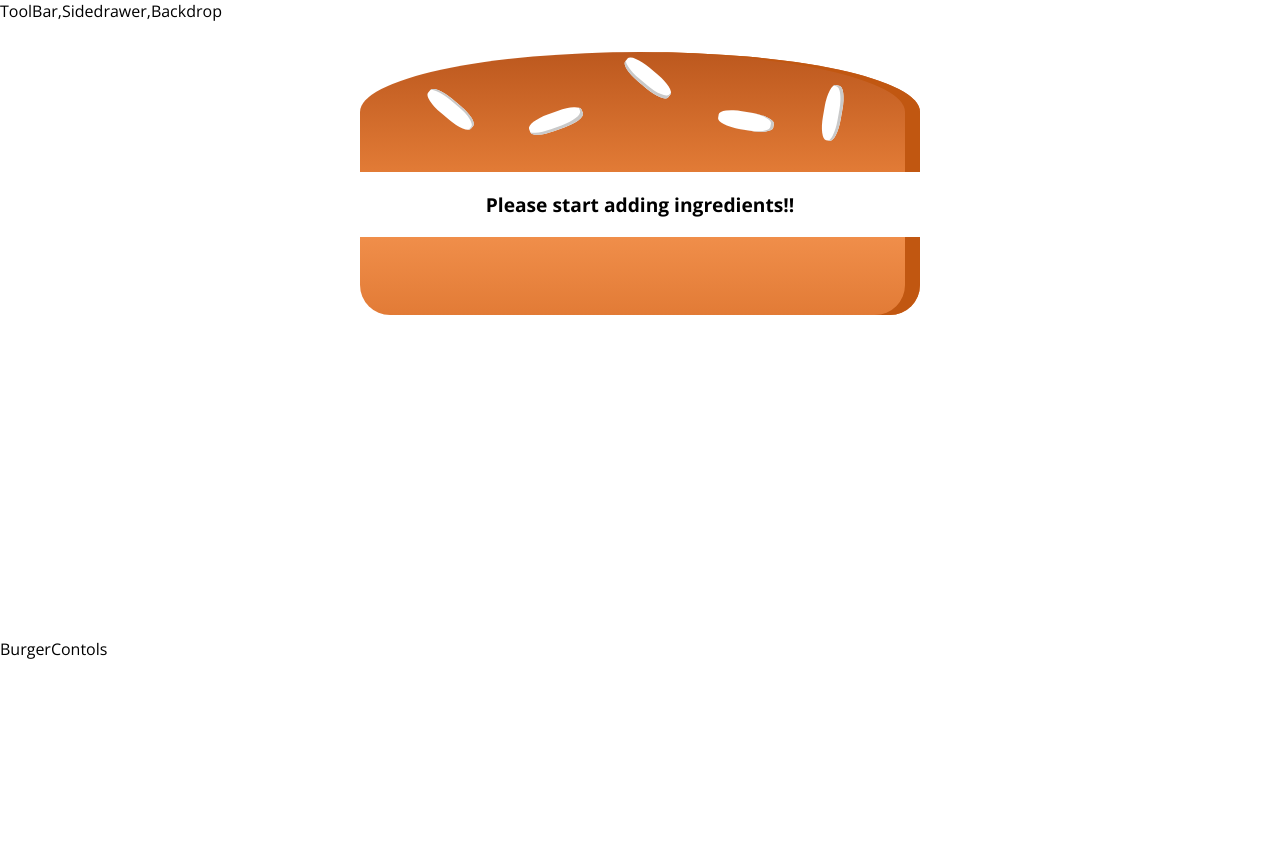
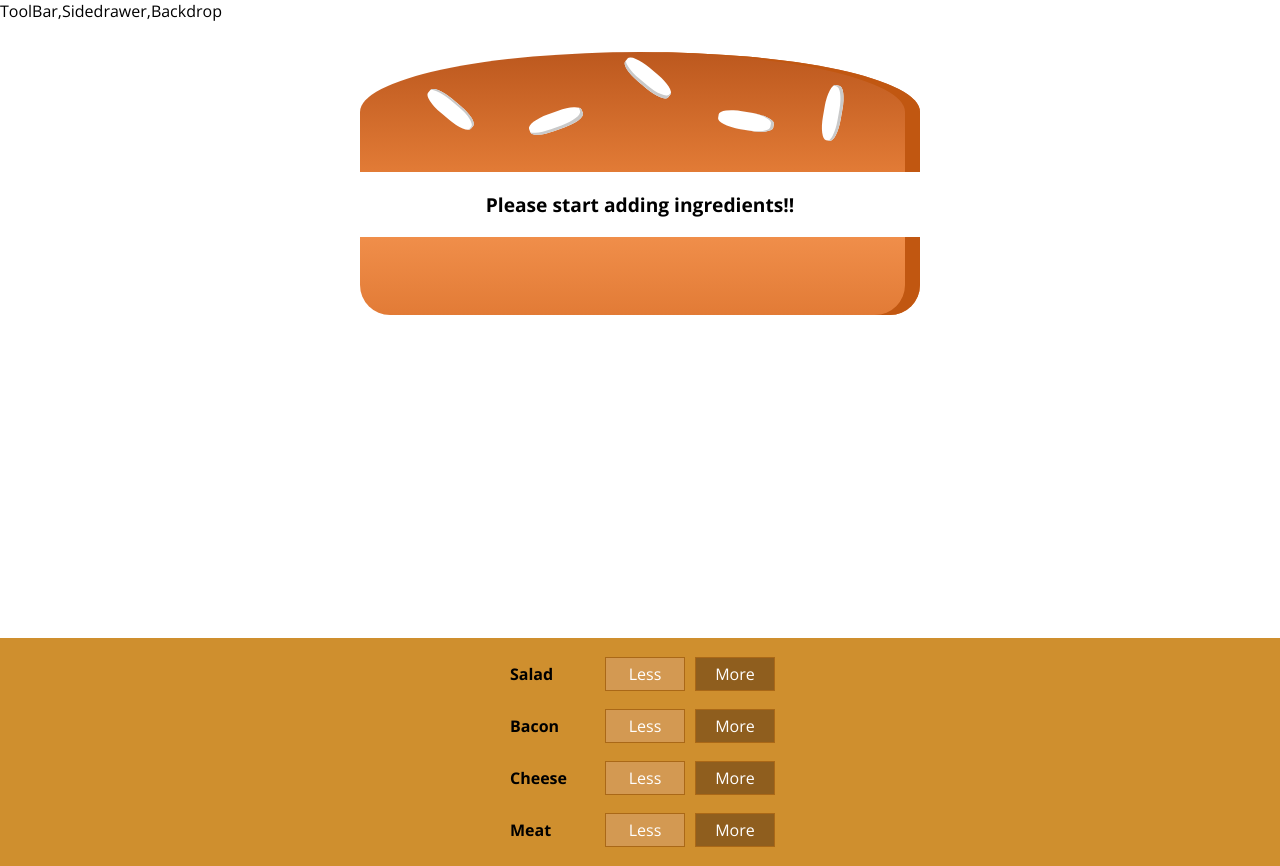
Before and after one commit to arihant-2310/React-The_Burger_Builder_App, a React app: page / in a window 1280 px wide. Before the commit the page ends 800 px from the top, so only its background shows below. Built offline with nearby package versions, Linux system fonts and the light colour scheme.

Commit message:
adds build control

```diff
--- a/src/components/Burger/BuildControls/BuildControls.js
+++ b/src/components/Burger/BuildControls/BuildControls.js
@@ -1,8 +1,19 @@
 import React from 'react';
+import classes from './BuildControls.css';
+import BuildControl  from  './BuildControl/BuildControl';
+
+const controls = [
+    { label:'Salad', type:'salad'},
+    { label:'Bacon',type:'bacon'},
+    { label:'Cheese',type:'cheese'},
+    { label:'Meat',type:'meat'},
+];
 
 const buildControls = (props) => (
-    <div>
-
+    <div className={classes.BuildControls}>
+        {controls.map(ctrl => (
+            <BuildControl key={ctrl.label} label={ctrl.label} />
+        ))}
     </div>
 );
 
--- a/src/containers/BurgerBuilder/BurgerBuilder.js
+++ b/src/containers/BurgerBuilder/BurgerBuilder.js
@@ -1,6 +1,7 @@
 import React,{Component} from 'react';
 import Auxiliary from '../../hoc/Auxiliary';
 import Burger from '../../components/Burger/Burger';
+import BuildControls from '../../components/Burger/BuildControls/BuildControls';
 
 class BurgerBuilder extends Component{
     state = {
@@ -15,7 +16,7 @@
         return (
             <Auxiliary>
                 <Burger ingredients={this.state.ingredients} />
-                <div>BurgerContols</div>
+                <BuildControls />
             </Auxiliary>
         );
     }
```
